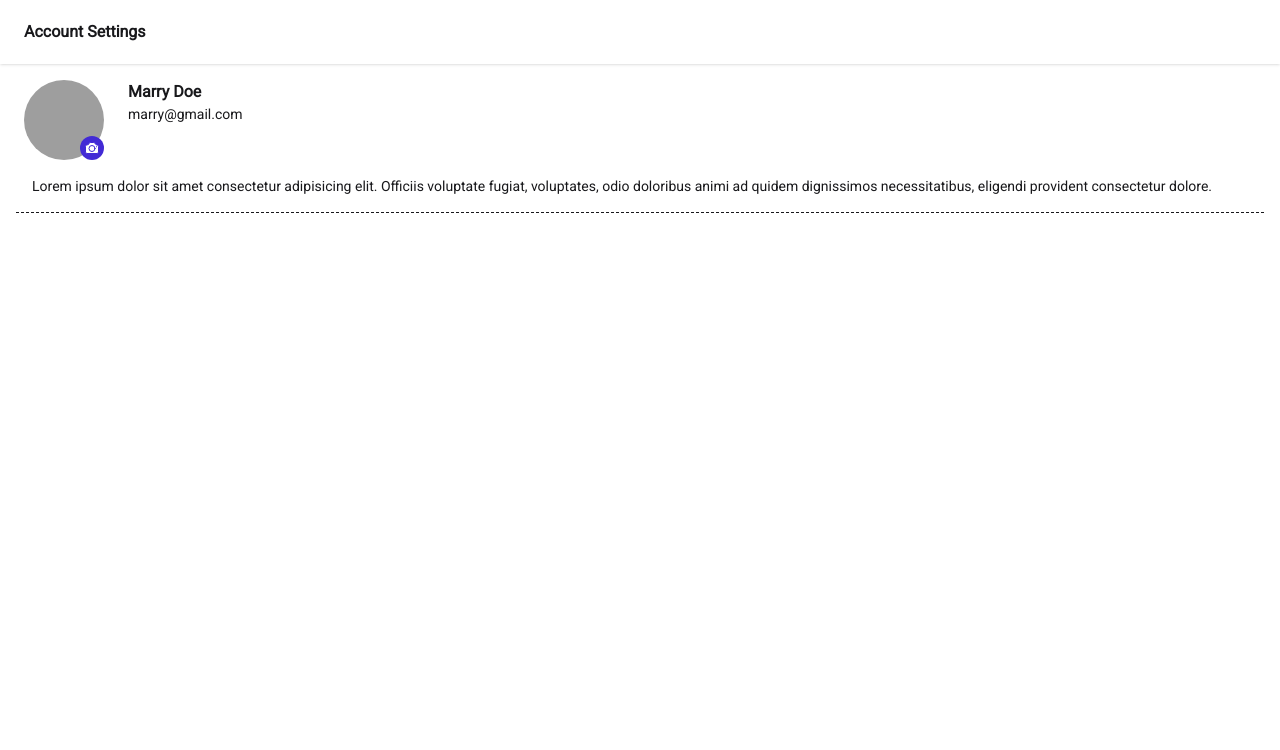
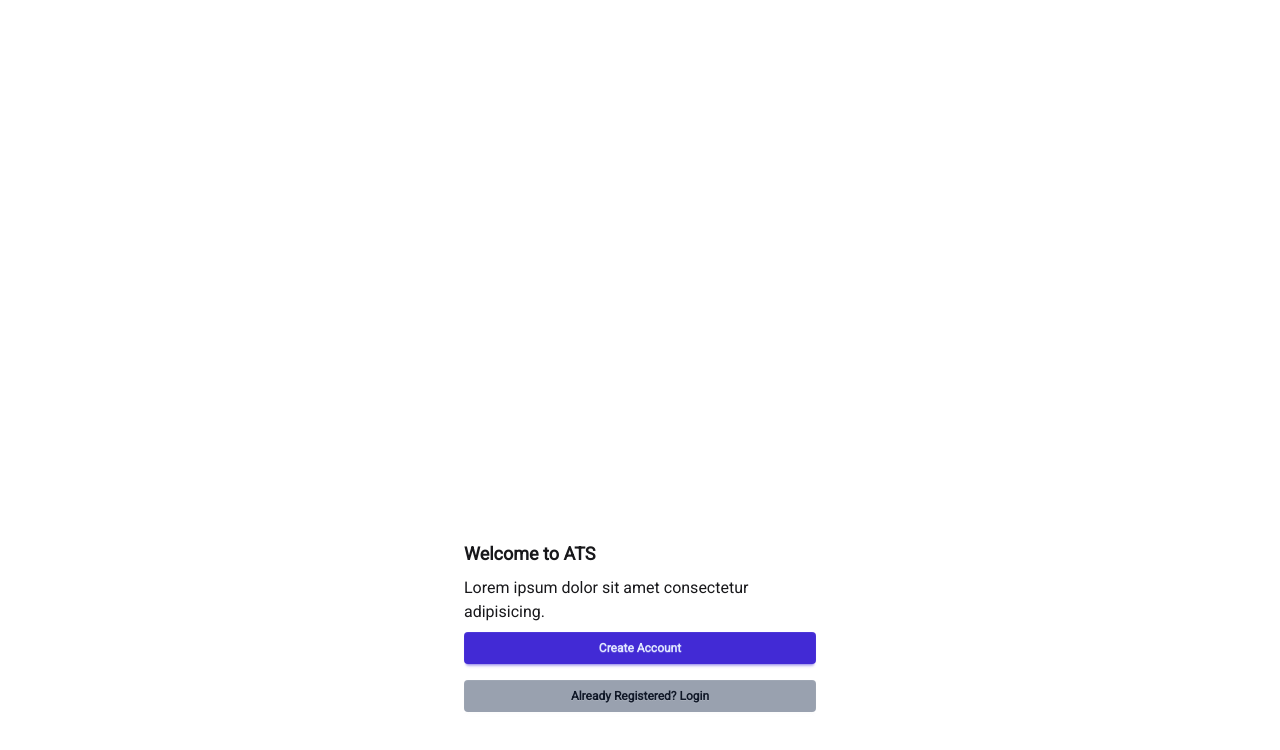
Before and after one commit to Nura-Programmer/ats-portal, a React (Vite) app: page / in a window 1280 px wide. Shown: the top 750 px of the page. Built offline with nearby package versions, Linux system fonts and the light colour scheme; grey boxes are pictures that could not be loaded.

Commit message:
link screens using react-router-dom

```diff
--- a/package.json
+++ b/package.json
@@ -14,6 +14,7 @@
     "daisyui": "^5.1.13",
     "react": "^19.1.1",
     "react-dom": "^19.1.1",
+    "react-router-dom": "^7.9.1",
     "tailwindcss": "^4.1.13"
   },
   "devDependencies": {
--- a/src/App.tsx
+++ b/src/App.tsx
@@ -1,15 +1,21 @@
-// import LandingScreen from "./Screens/LandingScreen";
-// import SignupScreen from "./Screens/SignupScreen";
-// import LoginScreen from "./Screens/LoginScreen";
+import { BrowserRouter, Route, Routes } from "react-router-dom";
+
+import LandingScreen from "./Screens/LandingScreen";
+import SignupScreen from "./Screens/SignupScreen";
+import LoginScreen from "./Screens/LoginScreen";
 import ProfileScreen from "./Screens/ProfileScreen";
 
 function App() {
   return (
     <div className="flex justify-center min-h-screen font-roboto">
-      {/* <LandingScreen /> */}
-      {/* <SignupScreen /> */}
-      {/* <LoginScreen /> */}
-      <ProfileScreen />
+      <BrowserRouter>
+        <Routes>
+          <Route path="/" element={<LandingScreen />} />
+          <Route path="/signup" element={<SignupScreen />} />
+          <Route path="/login" element={<LoginScreen />} />
+          <Route path="/profile" element={<ProfileScreen />} />
+        </Routes>
+      </BrowserRouter>
     </div>
   );
 }
--- a/src/Screens/LandingScreen.tsx
+++ b/src/Screens/LandingScreen.tsx
@@ -1,3 +1,5 @@
+import { Link } from "react-router-dom";
+
 const LandingScreen = () => {
   return (
     <div className="w-sm mx-4 my-10 flex flex-col justify-end gap-2 p-4">
@@ -5,12 +7,18 @@ const LandingScreen = () => {
       <p className="text-left">
         Lorem ipsum dolor sit amet consectetur adipisicing.
       </p>
-      <button className="btn btn-sm btn-block btn-primary border-none">
+      <Link
+        to="/signup"
+        className="btn btn-sm btn-block btn-primary border-none"
+      >
         Create Account
-      </button>
-      <button className="btn btn-sm bg-gray-400 text-gray-900 border-none mb-8 my-2">
+      </Link>
+      <Link
+        to="/login"
+        className="btn btn-sm bg-gray-400 text-gray-900 border-none mb-8 my-2"
+      >
         Already Registered? Login
-      </button>
+      </Link>
     </div>
   );
 };
--- a/src/Screens/LoginScreen.tsx
+++ b/src/Screens/LoginScreen.tsx
@@ -5,7 +5,7 @@ const LoginScreen = () => {
       <p className="text-sm text-gray-500 mb-4">
         Lorem ipsum dolor, sit amet consectetur adipisicing elit.
       </p>
-      <form className="flex flex-col gap-4">
+      <form action="/profile" className="flex flex-col gap-4">
         <label className="floating-label">
           <input
             type="email"
--- a/src/Screens/SignupScreen.tsx
+++ b/src/Screens/SignupScreen.tsx
@@ -2,7 +2,7 @@ const SignupScreen = () => {
   return (
     <div className="w-sm mx-4 my-10 flex flex-col gap-2 p-4">
       <h2 className="text-3xl mb-4">Create your ATS account</h2>
-      <form className="flex flex-col gap-4">
+      <form action="/profile" className="flex flex-col gap-4">
         <label className="floating-label">
           <input
             type="text"
```
Also changed, not shown: 1 other file (tests, documents, lock files or other folders).
